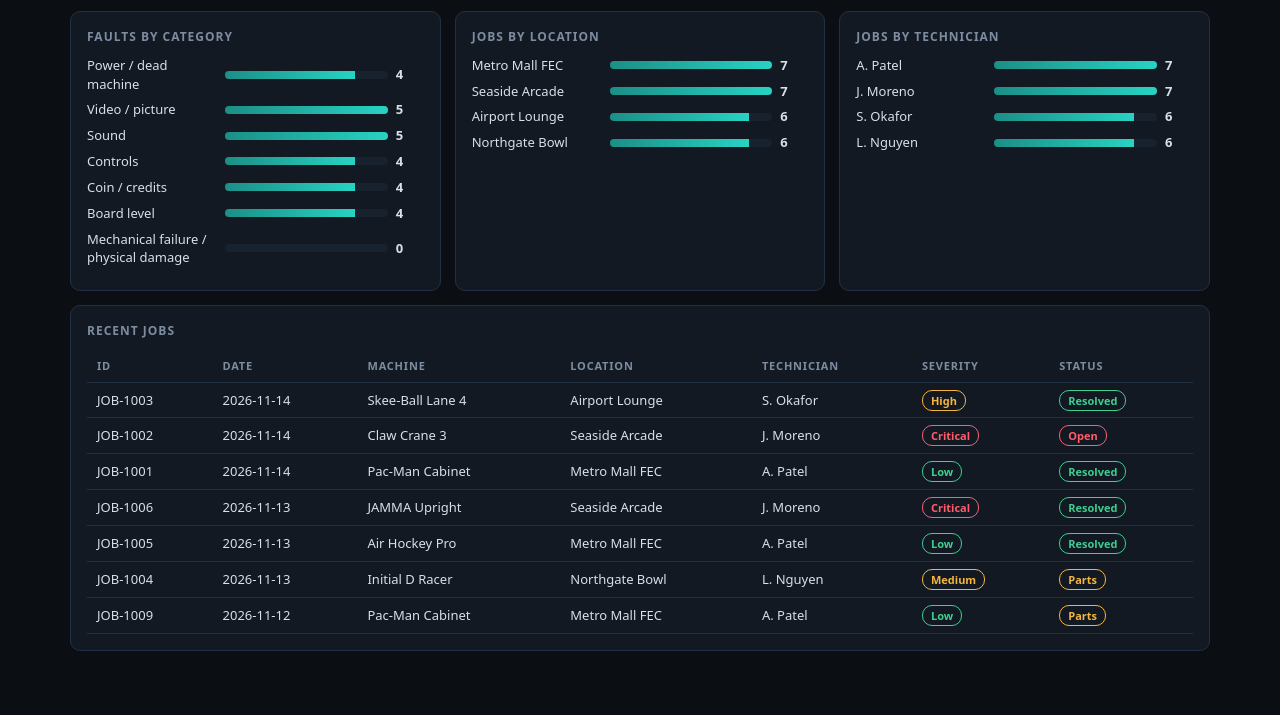
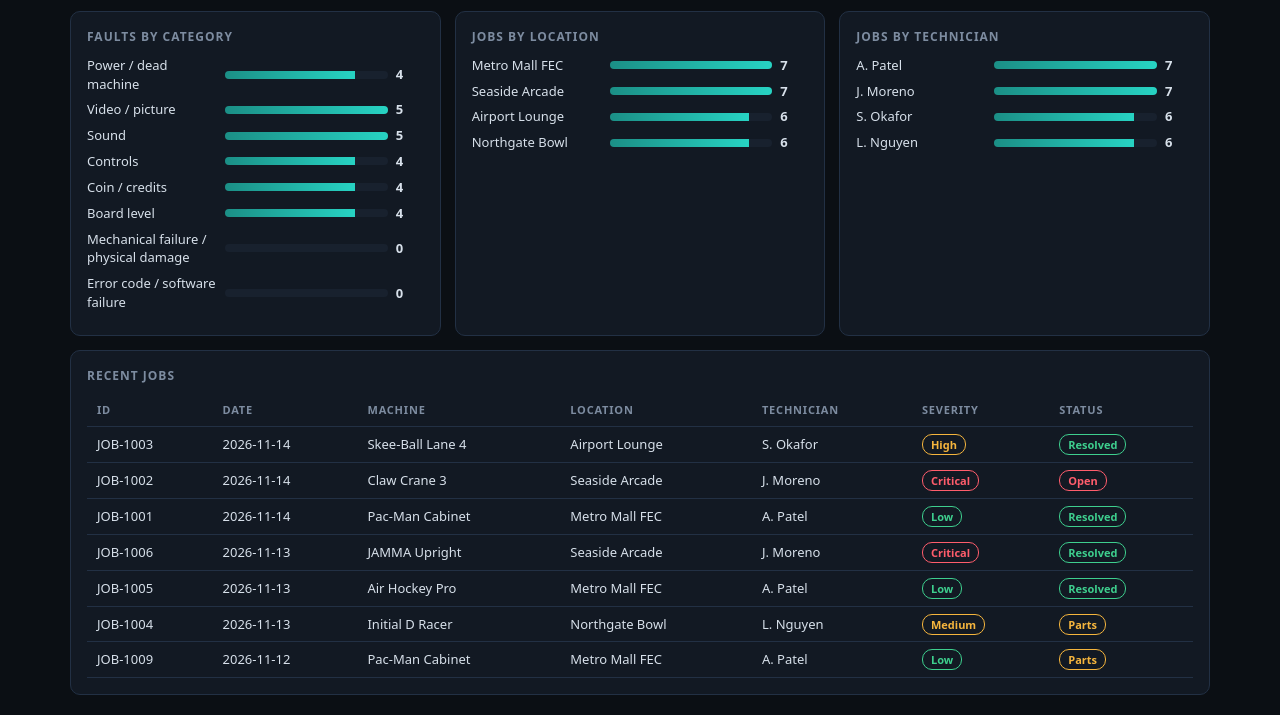
Before and after one commit to calvin3388/ArcadeDiagnostic, a plain HTML site: page index.html in a window 1280 px wide. Shown: the part 229-944 px from the top of the page. Before the commit the page ends 900 px from the top, so only its background shows below. Drawn offline with Linux system fonts and the light colour scheme.

Commit message:
added error code/software failure

```diff
--- a/index.html
+++ b/index.html
@@ -77,7 +77,7 @@ input:focus,select:focus,textarea:focus{outline:none;border-color:var(--acc)}
 <script>
 const $=s=>document.querySelector(s);
 const esc=s=>String(s==null?'':s).replace(/[&<>"]/g,c=>({'&':'&amp;','<':'&lt;','>':'&gt;','"':'&quot;'}[c]));
-const CATS={power:'Power / dead machine',video:'Video / picture',sound:'Sound',controls:'Controls',coin:'Coin / credits',board:'Board level',mech:'Mechanical failure / physical damage'};
+const CATS={power:'Power / dead machine',video:'Video / picture',sound:'Sound',controls:'Controls',coin:'Coin / credits',board:'Board level',mech:'Mechanical failure / physical damage',soft:'Error code / software failure'};
 const CL={
 power:['Mains socket, fuse and IEC inlet OK','PSU +5V within 5.0–5.1V','PSU +12V present','Door interlock switch OK','No bulging caps / failed rectifier'],
 video:['Video cable and connector pins OK','Monitor tested with known-good source','Board boots (LEDs / sound / counter)','Sync present and correct polarity','Monitor chassis caps checked'],
@@ -85,7 +85,8 @@ sound:['Speaker connected and working','Volume pot OK','Amp supply voltage corre
 controls:['Switch continuity tested','Harness free of broken wires','Service menu input test passed','Microswitches / actuators not worn'],
 coin:['Coin mech clean, coin path clear','Coin switch / opto sensor OK','Coin door wiring to board OK','Pricing settings (DIP / menu) correct'],
 board:['Chips reseated, contacts cleaned','Solder joints reflowed','RAM / ROM tested','Leaking electrolytics checked','Battery leakage checked'],
-mech:['Cabinet, panels and side art free of damage','Moving parts, gears, belts and motors move freely','Fixings, hinges and locks secure','Buttons, joystick and trackball not broken or loose','Glass, bezel and marquee intact','Vandalism, spill or impact damage recorded']};
+mech:['Cabinet, panels and side art free of damage','Moving parts, gears, belts and motors move freely','Fixings, hinges and locks secure','Buttons, joystick and trackball not broken or loose','Glass, bezel and marquee intact','Vandalism, spill or impact damage recorded'],
+soft:['Error code or message recorded (note it below)','Machine power-cycled and fault retested','Game settings / operator menu checked','Software, firmware or game version verified','Network / server connection and logs checked','Config or game data restored or reflashed if needed']};
 let db,sel=new Set(),cur={};
 function day(o){const d=new Date();d.setDate(d.getDate()-o);return d.toISOString().slice(0,10)}
 function seed(){
```
